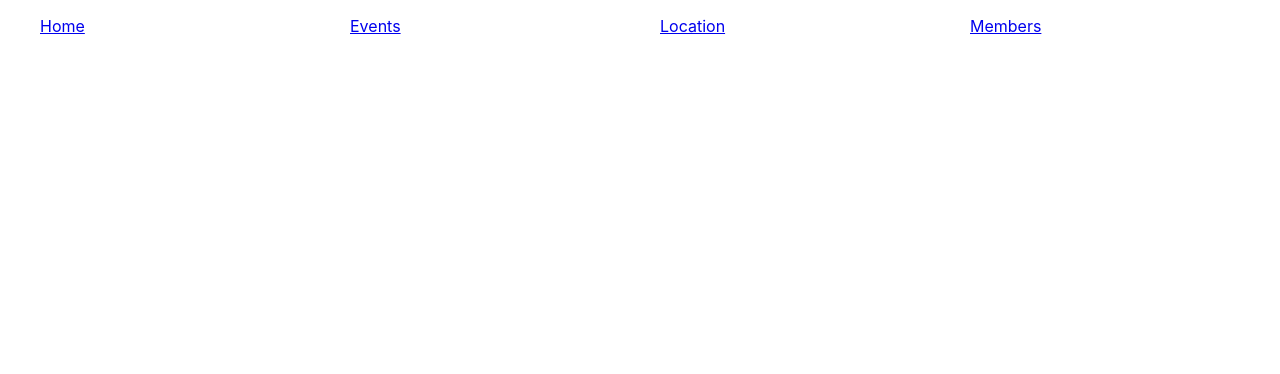
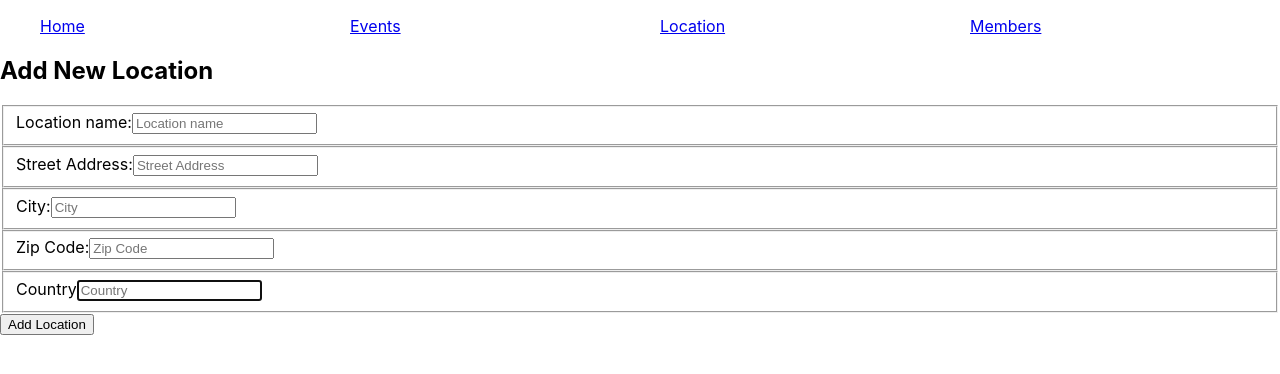
Before and after one commit to Abdurehman05/community-eventDash, a React (Create React App) app: page /locations/create in a window 1280 px wide. Shown: the top 374 px of the page. Built offline with nearby package versions, Linux system fonts and the light colour scheme; sample sign-in values are in the browser's storage.

Commit message:
location crud enabled

```diff
--- a/src/components/ApplicationView.js
+++ b/src/components/ApplicationView.js
@@ -7,6 +7,8 @@ import { EventForm } from "./event/EventForm";
 import { EventDetail } from "./event/EventDetail";
 import { LocationProvider } from "./location/LocationProvider";
 import { LocationList } from "./location/LocationList";
+import { LocationDetail } from "./location/LocationDetail";
+import { LocationForm } from "./location/LocationForm";
 
 export const ApplicationViews = props => {
   return (
@@ -15,6 +17,7 @@ export const ApplicationViews = props => {
       <Route exact path="/">
         <Home />
       </Route>
+
       {/* Events */}
       <EventProvider>
         <Route exact path="/events">
@@ -47,6 +50,24 @@ export const ApplicationViews = props => {
           <LocationList />
         </Route>
       </LocationProvider>
+
+      <LocationProvider>
+        <Route exact path="/locations/create">
+          <LocationForm />
+        </Route>
+      </LocationProvider>
+
+      <LocationProvider>
+        <Route exact path="/locations/detail/:locationId(\d+)">
+          <LocationDetail />
+        </Route>
+      </LocationProvider>
+
+      <LocationProvider>
+        <Route exact path="/locations/edit/:locationId(\d+)">
+          <LocationForm />
+        </Route>
+      </LocationProvider>
     </>
   );
 };
--- a/src/components/location/LocationCard.js
+++ b/src/components/location/LocationCard.js
@@ -1,9 +1,12 @@
 import React from "react";
 import "./Location.css";
+import { Link } from "react-router-dom";
 
 export const LocationCard = ({ location }) => (
   <section className="location">
-    <h3 className="location__name">{location.name}</h3>
+    <h3 className="location__name">
+      <Link to={`locations/detail/${location.id}`}> {location.name}</Link>
+    </h3>
     <div className="location__address">{location.street}</div>
     <div className="location__city">{location.city}</div>
   </section>
--- a/src/components/location/LocationDetail.js
+++ b/src/components/location/LocationDetail.js
@@ -0,0 +1,46 @@
+import React, { useContext, useEffect, useState } from "react";
+import { LocationContext } from "./LocationProvider";
+import { useHistory, useParams } from "react-router-dom";
+import "./Location.css";
+
+export const LocationDetail = () => {
+  const { getLocationById, deleteLocation } = useContext(LocationContext);
+  const [location, setLocation] = useState({});
+  const { locationId } = useParams();
+  const history = useHistory();
+  const activeUser = sessionStorage.getItem("activeUser");
+
+  useEffect(() => {
+    getLocationById(locationId).then(response => {
+      setLocation(response);
+    });
+  }, []);
+  return (
+    <section className="location">
+      <h3 className="location-name">{location.name}</h3>
+      <div className="location-userId">{activeUser}</div>
+      <div className="location-street">{location.street}</div>
+      <div className="location-city">{location.city}</div>
+      <div className="location-state">{location.state}</div>
+      <div className="location-zip">{location.zip}</div>
+      <div className="location-country">{location.country}</div>
+      <br></br>
+      <button
+        onClick={() => {
+          deleteLocation(location.id).then(() => {
+            history.push("/locations");
+          });
+        }}
+      >
+        Delete
+      </button>
+      <button
+        onClick={() => {
+          history.push(`/locations/edit/${location.id}`);
+        }}
+      >
+        Edit
+      </button>
+    </section>
+  );
+};
--- a/src/components/location/LocationForm.js
+++ b/src/components/location/LocationForm.js
@@ -0,0 +1,158 @@
+import React, { useContext, useEffect, useState } from "react";
+import { LocationContext } from "./LocationProvider";
+import "./Location.css";
+import { useHistory, useParams } from "react-router-dom";
+
+export const LocationForm = () => {
+  const { addLocation, getLocationById, editLocation } = useContext(
+    LocationContext
+  );
+  const [location, setLocation] = useState({
+    name: "",
+    street: "",
+    city: "",
+    zip: "",
+    country: ""
+  });
+  const [isLoading, setIsLoading] = useState(true);
+  const { locationId } = useParams();
+  const history = useHistory();
+
+  const handleControlledInputChange = e => {
+    const newLocation = { ...location };
+    newLocation[e.target.name] = e.target.value;
+    setLocation(newLocation);
+  };
+
+  useEffect(() => {
+    if (locationId) {
+      getLocationById(locationId).then(location => {
+        setLocation(location);
+        setIsLoading(false);
+      });
+    } else {
+      setIsLoading(false);
+    }
+  }, []);
+
+  const constructLocationObj = () => {
+    setIsLoading(true);
+    if (locationId) {
+      editLocation({
+        id: location.id,
+        name: location.name,
+        street: location.street,
+        city: location.city,
+        zip: location.zip,
+        country: location.country,
+        userId: parseInt(localStorage.getItem("active_user"))
+      }).then(() => history.push(`/locations/detail/${location.id}`));
+    } else {
+      addLocation({
+        name: location.name,
+        street: location.street,
+        city: location.city,
+        zip: location.zip,
+        country: location.country,
+        userId: parseInt(localStorage.getItem("active_user"))
+      }).then(() => history.push("/locations"));
+    }
+  };
+
+  return (
+    <form className="locationForm">
+      <h2 className="locationForm__title">Add New Location</h2>
+      <fieldset>
+        <div className="form-group">
+          <label htmlFor="locationName">Location name:</label>
+          <input
+            type="text"
+            id="name"
+            name="name"
+            value={location.name}
+            required
+            autoFocus
+            className="form-control"
+            placeholder="Location name"
+            onChange={handleControlledInputChange}
+          />
+        </div>
+      </fieldset>
+      <fieldset>
+        <div className="form-group">
+          <label htmlFor="locationStreet">Street Address:</label>
+          <input
+            type="text"
+            id="street"
+            name="street"
+            value={location.street}
+            required
+            autoFocus
+            className="form-control"
+            placeholder="Street Address"
+            onChange={handleControlledInputChange}
+          />
+        </div>
+      </fieldset>
+      <fieldset>
+        <div className="form-group">
+          <label htmlFor="locationCity">City:</label>
+          <input
+            type="text"
+            id="locationCity"
+            name="city"
+            value={location.city}
+            required
+            autoFocus
+            className="form-control"
+            placeholder="City"
+            onChange={handleControlledInputChange}
+          />
+        </div>
+      </fieldset>
+      <fieldset>
+        <div className="form-group">
+          <label htmlFor="locationZip">Zip Code:</label>
+          <input
+            type="text"
+            id="locationZip"
+            name="zip"
+            value={location.zip}
+            required
+            autoFocus
+            className="form-control"
+            placeholder="Zip Code"
+            onChange={handleControlledInputChange}
+          />
+        </div>
+      </fieldset>
+      <fieldset>
+        <div className="form-group">
+          <label htmlFor="locationCountry">Country</label>
+          <input
+            type="text"
+            id="locationCountry"
+            name="country"
+            value={location.country}
+            required
+            autoFocus
+            className="form-control"
+            placeholder="Country"
+            onChange={handleControlledInputChange}
+          />
+        </div>
+      </fieldset>
+
+      <button
+        className="btn btn-primary"
+        disabled={isLoading}
+        onClick={e => {
+          e.preventDefault();
+          constructLocationObj();
+        }}
+      >
+        {locationId ? <>Save Location</> : <>Add Location</>}
+      </button>
+    </form>
+  );
+};
--- a/src/components/location/LocationProvider.js
+++ b/src/components/location/LocationProvider.js
@@ -20,13 +20,37 @@ export const LocationProvider = props => {
       body: JSON.stringify(locationObj)
     }).then(getLocations);
   };
+  const getLocationById = id => {
+    return fetch(`http://localhost:8080/locations/${id}`).then(res =>
+      res.json()
+    );
+  };
+
+  const deleteLocation = locationId => {
+    return fetch(`http://localhost:8080/locations/${locationId}`, {
+      method: "DELETE"
+    }).then(getLocations);
+  };
+
+  const editLocation = location => {
+    return fetch(`http://localhost:8080/locations/${location.id}`, {
+      method: "PUT",
+      headers: {
+        "Content-Type": "application/json"
+      },
+      body: JSON.stringify(location)
+    }).then(getLocations);
+  };
 
   return (
     <LocationContext.Provider
       value={{
         locations,
         getLocations,
-        addLocation
+        addLocation,
+        getLocationById,
+        deleteLocation,
+        editLocation
       }}
     >
       {props.children}
```
